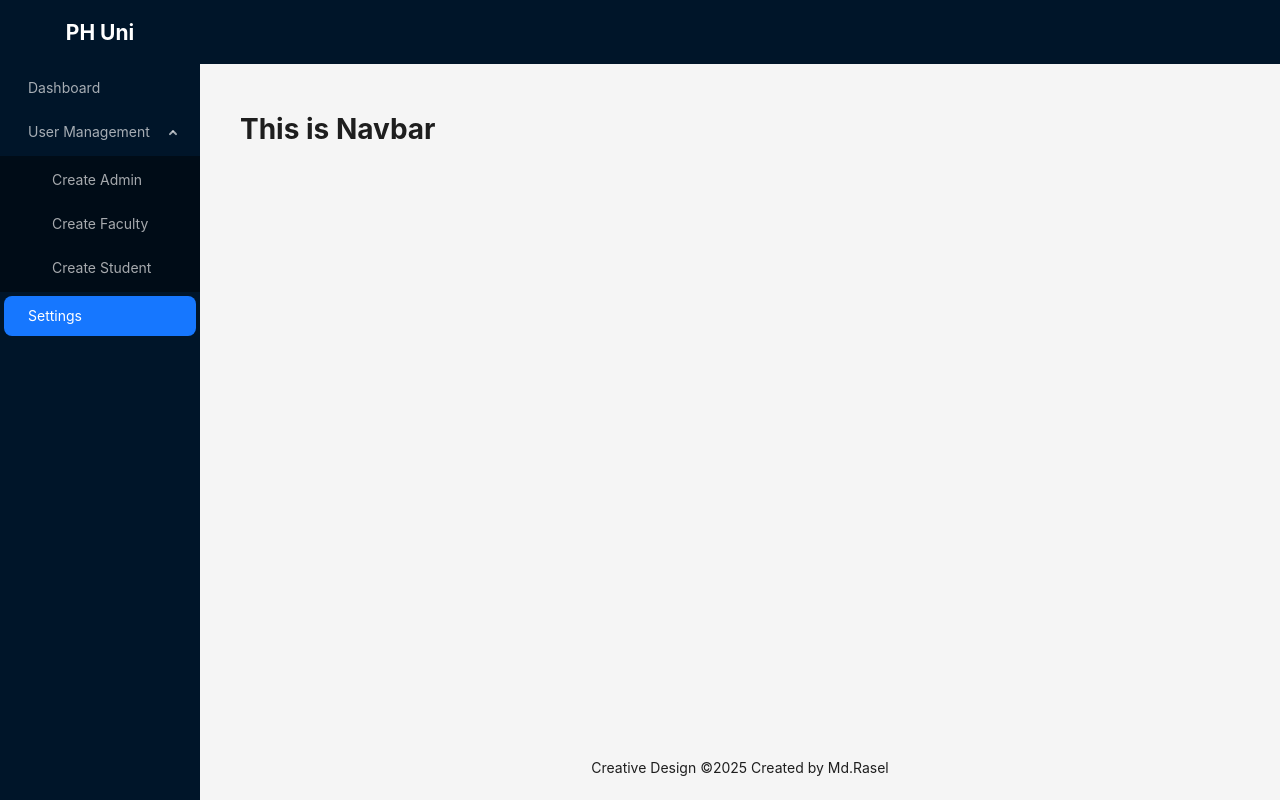
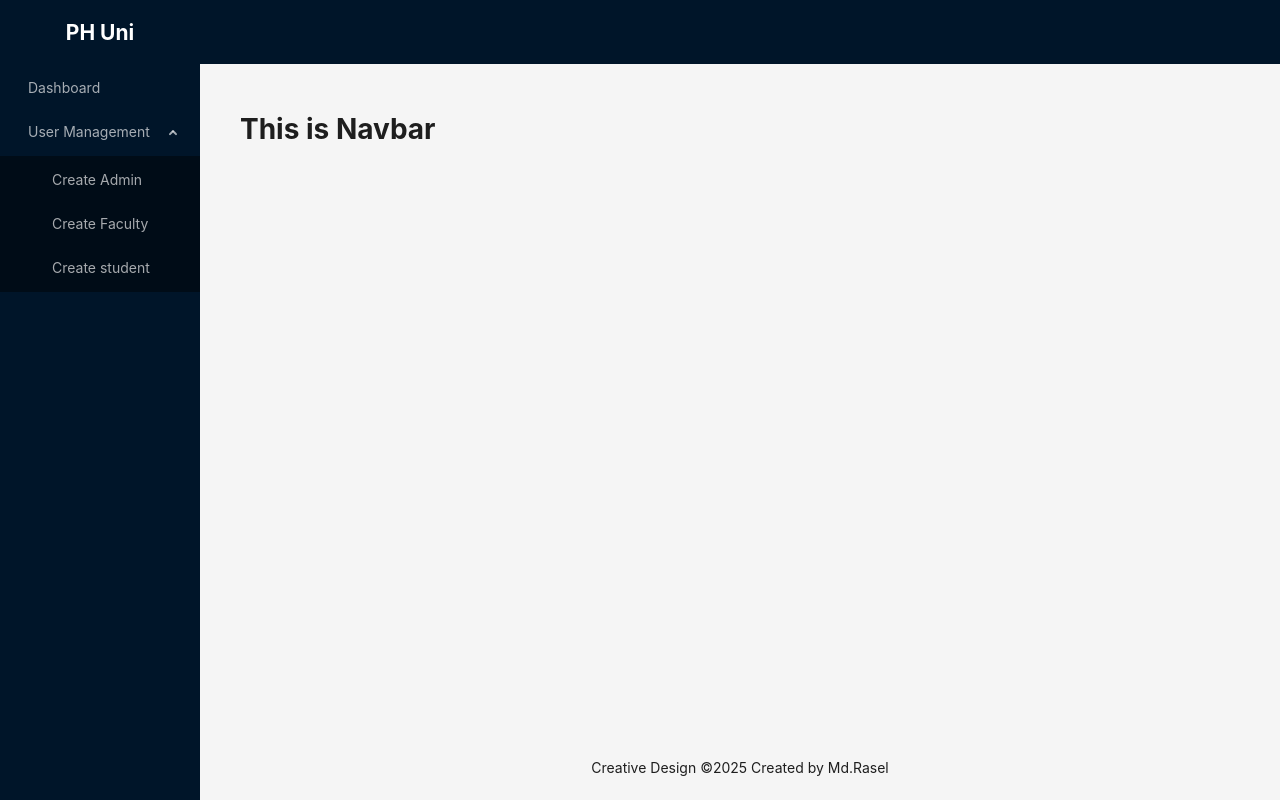
Before and after one commit to mdraselmiah95/university-management-system, a React (Vite) app in the folder client/: page /admin/dashboard in a window 1280 px wide. Both pictures are taken after a click on the element "User Management". Built offline with nearby package versions, Linux system fonts and the light colour scheme.

Commit message:
Some page are created

```diff
--- a/client/src/components/layout/MainLayout.tsx
+++ b/client/src/components/layout/MainLayout.tsx
@@ -1,43 +1,8 @@
-import React, { createElement } from "react";
-import {
-  UploadOutlined,
-  UserOutlined,
-  VideoCameraOutlined,
-} from "@ant-design/icons";
-import { Layout, Menu, MenuProps } from "antd";
-import { NavLink, Outlet } from "react-router-dom";
+import { Layout, Menu } from "antd";
+import { Outlet } from "react-router-dom";
+import { adminSidebarItems } from "../../routes/admin.routes";
 
 const { Header, Content, Footer, Sider } = Layout;
-
-const items: MenuProps["items"] = [
-  {
-    key: "Dashboard",
-    label: <NavLink to="/admin/dashboard">Dashboard</NavLink>,
-  },
-
-  {
-    key: "User Management",
-    label: "User Management",
-    children: [
-      {
-        key: "Create Admin",
-        label: <NavLink to="/admin/create-admin">Create Admin</NavLink>,
-      },
-      {
-        key: "Create Faculty",
-        label: <NavLink to="/admin/create-faculty">Create Faculty</NavLink>,
-      },
-      {
-        key: "Create Student",
-        label: <NavLink to="/admin/create-student">Create Student</NavLink>,
-      },
-    ],
-  },
-  {
-    key: 4,
-    label: "Settings",
-  },
-];
 
 const MainLayout = () => {
   return (
@@ -71,7 +36,7 @@
           theme="dark"
           mode="inline"
           defaultSelectedKeys={["4"]}
-          items={items}
+          items={adminSidebarItems}
         />
       </Sider>
       <Layout>
--- a/client/src/routes/admin.routes.tsx
+++ b/client/src/routes/admin.routes.tsx
@@ -3,10 +3,17 @@
 import CreateAdmin from "../pages/admin/CreateAdmin";
 import CreateFaculty from "../pages/admin/CreateFaculty";
 import CreateStudent from "../pages/admin/CreateStudent";
+import { NavLink } from "react-router-dom";
 
 type TRoute = {
   path: string;
   element: ReactNode;
+};
+
+type TSidebarItem = {
+  key: string;
+  label: ReactNode;
+  children?: TSidebarItem[];
 };
 
 const adminPaths = [
@@ -55,3 +62,28 @@
   }
   return acc;
 }, []);
+
+export const adminSidebarItems = adminPaths.reduce(
+  (acc: TSidebarItem[], item) => {
+    if (item.path && item.name) {
+      acc.push({
+        key: item.name,
+        label: <NavLink to={`/admin/${item.path}`}>{item.name}</NavLink>,
+      });
+    }
+
+    if (item.children) {
+      acc.push({
+        key: item.name,
+        label: item.name,
+        children: item.children.map((child) => ({
+          key: child.name,
+          label: <NavLink to={`/admin/${child.path}`}>{child.name}</NavLink>,
+        })),
+      });
+    }
+
+    return acc;
+  },
+  []
+);
```
